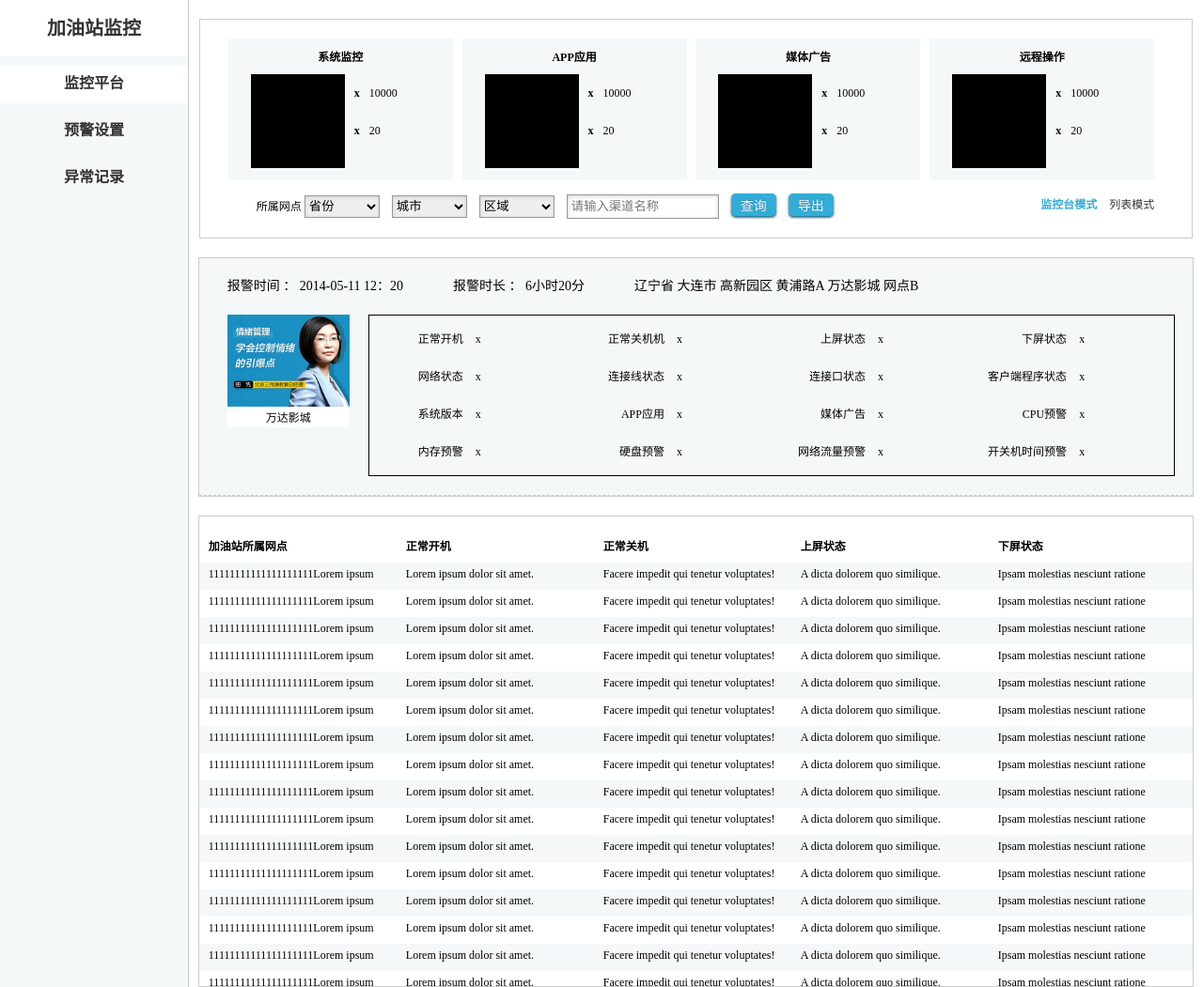
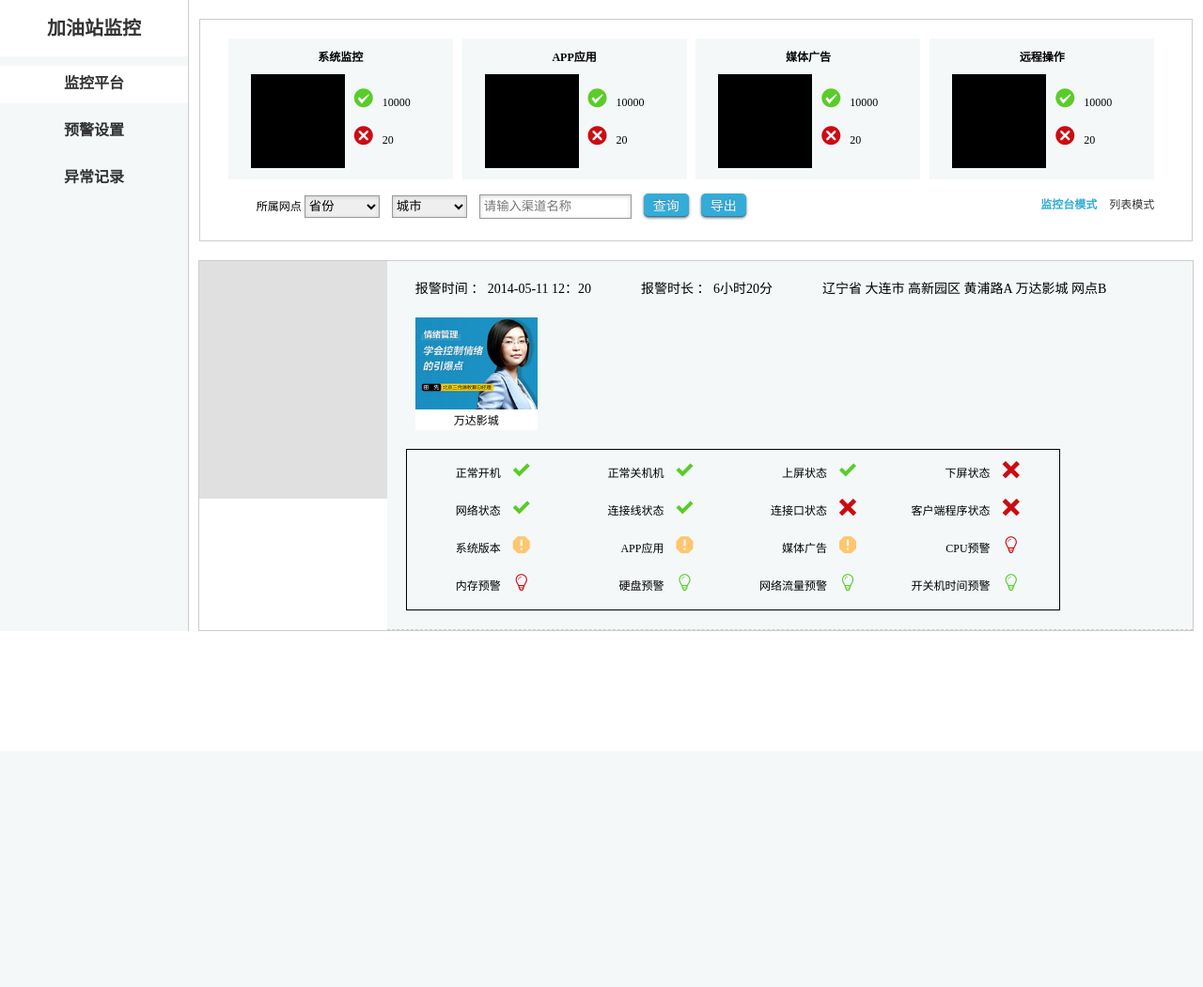
Before and after one commit to lilinchun1/gas_station_erp, a PHP site: page /qdAdmin/Tpl/monitoring/station_index.html in a window 1280 px wide. Shown: the whole page at 94% size. After the commit the page ends 672 px from the top, so only its background shows below. Run offline with PHP 8.4, Linux system fonts and the light colour scheme.

Commit message:
加油站监控图标

```diff
--- /dev/null
+++ b/Public/sass/_font.scss
@@ -0,0 +1,46 @@
+@font-face {
+	font-family: 'icomoon';
+	src:url('../../Public/fonts/icomoon.eot?-g7gpct');
+	src:url('../../Public/fonts/icomoon.eot?#iefix-g7gpct') format('embedded-opentype'),
+		url('../../Public/fonts/icomoon.woff?-g7gpct') format('woff'),
+		url('../../Public/fonts/icomoon.ttf?-g7gpct') format('truetype'),
+		url('../../Public/fonts/icomoon.svg?-g7gpct#icomoon') format('svg');
+	font-weight: normal;
+	font-style: normal;
+}
+
+[class^="icon-"], [class*=" icon-"] {
+	font-family: 'icomoon';
+	speak: none;
+	font-style: normal;
+	font-weight: normal;
+	font-variant: normal;
+	text-transform: none;
+	line-height: 1;
+
+	/* Better Font Rendering =========== */
+	-webkit-font-smoothing: antialiased;
+	-moz-osx-font-smoothing: grayscale;
+}
+
+.icon-image:before {
+	content: "\e600";
+}
+.icon-cancel-circle:before {
+	content: "\e601";
+}
+.icon-checkmark-circle:before {
+	content: "\e602";
+}
+.icon-spam:before {
+	content: "\e603";
+}
+.icon-close:before {
+	content: "\e604";
+}
+.icon-checkmark:before {
+	content: "\e605";
+}
+.icon-bulb:before {
+	content: "\e606";
+}
--- a/Public/sass/configuration.scss
+++ b/Public/sass/configuration.scss
@@ -1,5 +1,6 @@
 @charset "UTF-8";
 @import "reset";
+@import "font";
 
 $border-color:#ccc; //通用边框颜色
 $container-left-width:200px;  //container 左边栏宽度
@@ -637,6 +638,7 @@ $min-width-kuang:1200px;
 .station-con{
   margin: 0 auto;
   width: 98%;
+  background: #ffffff;
 
 }
 .station-control{
@@ -670,28 +672,50 @@ $min-width-kuang:1200px;
         width: 40%;
         height: 100px;
         overflow: hidden;
+        [class^="icon-"], [class*=" icon-"]{
+          font-size: 20px;
+        }
           dt{
             height: 40px;
-            line-height: 40px;
+            line-height: 60px;
               b,em{
                 padding-left: 10px;}
           }
       }
   }
 }
+.green-color{
+  color: #5acc27;
+}
+.red-color{
+  color: #cc0b12;
+}
+.yellow-color{
+  color: #ffc66d;
+}
 .station-state-list{
   padding: 0 0;
   margin: 20px auto 0 auto;
   width: 98%;
   border: 1px solid $border-color;
+  overflow: hidden;
 }
 .station-state-list-cx{
   margin-top: 15px;
   padding-left: 30px;
+  height: 30px;
   overflow: hidden;
 }
 .station-info{
   @extend %input-t;
+}
+#j-station-sh2{
+  display: none;}
+.station-state-tree1{
+  width: 200px;
+  min-height: 253px;
+  background: #e0e0e0;
+  float: left;
 }
 .station-state-list-con{
 
@@ -737,6 +761,9 @@ $min-width-kuang:1200px;
   float: left;
   width: 81%;
   border: 1px solid #000;
+  [class^="icon-"], [class*=" icon-"]{
+    font-size: 18px;
+  }
     dt{
       margin-bottom: 10px;
       width: 25%;
--- a/Tpl/monitoring/station_index.html
+++ b/Tpl/monitoring/station_index.html
@@ -18,39 +18,39 @@
     </div>
     <div class="right">
         <div class="right-con">
-            <div class="station-con">
+            <div class="station-con" id="j-tataion-tool">
                 <div class="station-control">
                     <ul class="station-control-list">
                         <li>
                             <h4>系统监控</h4>
                             <span><img src="" alt=""/></span>
                             <dl class="station-zhuangtai">
-                                <dt><b>x</b><em>10000</em></dt>
-                                <dt><b>x</b><em>20</em></dt>
+                                <dt><b class="icon-checkmark-circle green-color"></b><em>10000</em></dt>
+                                <dt><b class="icon-cancel-circle red-color"></b><em>20</em></dt>
                             </dl>
                         </li>
                         <li>
                             <h4>APP应用</h4>
                             <span><img src="" alt=""/></span>
                             <dl class="station-zhuangtai">
-                                <dt><b>x</b><em>10000</em></dt>
-                                <dt><b>x</b><em>20</em></dt>
+                                <dt><b class="icon-checkmark-circle green-color"></b><em>10000</em></dt>
+                                <dt><b class="icon-cancel-circle red-color"></b><em>20</em></dt>
                             </dl>
                         </li>
                         <li>
                             <h4>媒体广告</h4>
                             <span><img src="" alt=""/></span>
                             <dl class="station-zhuangtai">
-                                <dt><b>x</b><em>10000</em></dt>
-                                <dt><b>x</b><em>20</em></dt>
+                                <dt><b class="icon-checkmark-circle green-color"></b><em>10000</em></dt>
+                                <dt><b class="icon-cancel-circle red-color"></b><em>20</em></dt>
                             </dl>
                         </li>
                         <li>
                             <h4>远程操作</h4>
                             <span><img src="" alt=""/></span>
                             <dl class="station-zhuangtai">
-                                <dt><b>x</b><em>10000</em></dt>
-                                <dt><b>x</b><em>20</em></dt>
+                                <dt><b class="icon-checkmark-circle green-color"></b><em>10000</em></dt>
+                                <dt><b class="icon-cancel-circle red-color"></b><em>20</em></dt>
                             </dl>
                         </li>
                     </ul>
@@ -66,21 +66,24 @@
                             <option class="industry" value="trade">2</option>
                             <option class="area" value="area">3</option>
                         </select>
-                        <select name="add_agent_type_sel" id="channel-class3" class="channel-select-min">
+                       <!-- <select name="add_agent_type_sel" id="channel-class3" class="channel-select-min">
                             <option selected value="">区域</option>
                             <option class="industry" value="trade">2</option>
                             <option class="area" value="area">3</option>
-                        </select>
+                        </select>-->
                         <input placeholder="请输入渠道名称" type="text" name="" id="channel-ss-channel" class="station-info"/>
                         <button type="button" class="role-control-btn">查询</button>
                         <button type="button" class="role-control-btn">导出</button>
                         <div class="mode-change">
-                            <a class="active" href="">监控台模式</a> <a href="">列表模式</a>
+                            <a href="" class="active">监控台模式</a> <a href="">列表模式</a>
                         </div>
                     </div>
                 </div>
             </div>
             <div class="station-state-list"  id="j-station-sh1">
+                <div class="station-state-tree1">
+
+                </div>
                 <ul class="station-state-list-con">
                     <li>
                         <div class="station-state-info">
@@ -95,67 +98,67 @@
                         <dl class="station-state-dl">
                             <dt>
                                 <em>正常开机</em>
-                                <span>x</span>
+                                <span class="icon-checkmark green-color"></span>
                             </dt>
                             <dt>
                                 <em>正常关机机</em>
-                                <span>x</span>
+                                <span class="icon-checkmark green-color"></span>
                             </dt>
                             <dt>
                                 <em>上屏状态</em>
-                                <span>x</span>
+                                <span class="icon-checkmark green-color"></span>
                             </dt>
                             <dt>
                                 <em>下屏状态</em>
-                                <span>x</span>
+                                <span class="icon-close red-color"></span>
                             </dt>
                             <dt>
                                 <em>网络状态</em>
-                                <span>x</span>
+                                <span class="icon-checkmark green-color"></span>
                             </dt>
                             <dt>
                                 <em>连接线状态</em>
-                                <span>x</span>
+                                <span class="icon-checkmark green-color"></span>
                             </dt>
                             <dt>
                                 <em>连接口状态</em>
-                                <span>x</span>
+                                <span class="icon-close red-color"></span>
                             </dt>
                             <dt>
                                 <em>客户端程序状态</em>
-                                <span>x</span>
+                                <span class="icon-close red-color"></span>
                             </dt>
                             <dt>
                                 <em>系统版本</em>
-                                <span>x</span>
+                                <span class="icon-spam yellow-color"></span>
                             </dt>
                             <dt>
                                 <em>APP应用</em>
-                                <span>x</span>
+                                <span class="icon-spam yellow-color"></span>
                             </dt>
                             <dt>
                                 <em>媒体广告</em>
-                                <span>x</span>
+                                <span class="icon-spam yellow-color"></span>
                             </dt>
                             <dt>
                                 <em>CPU预警</em>
-                                <span>x</span>
+                                <span class="icon-bulb red-color"></span>
                             </dt>
                             <dt>
                                 <em>内存预警</em>
-                                <span>x</span>
+                                <span class="icon-bulb red-color"></span>
                             </dt>
                             <dt>
                                 <em>硬盘预警</em>
-                                <span>x</span>
+                                <span class="icon-bulb green-color"></span>
                             </dt>
                             <dt>
                                 <em>网络流量预警</em>
-                                <span>x</span>
+                                <span class="icon-bulb green-color"></span>
                             </dt>
                             <dt>
                                 <em>开关机时间预警</em>
-                                <span>x</span>
+                                <span class="icon-bulb green-color"></span>
                             </dt>
 
                         </dl>
@@ -518,6 +521,35 @@
 <script type="text/javascript" src="__PUBLIC__/js/jquery-1.6.1.js"></script>
 <script type="text/javascript" src="__PUBLIC__/js/jquery.SuperSlide.2.1.1.js"></script>
 <script type="text/javascript">jQuery(".alert-set-tab").slide({trigger:"click"});</script>
+<script>
+    $(function () {
+        $('.mode-change a:eq(0)').click(function () {
+            $('#j-station-sh1').show();
+            $('#j-station-sh2').hide();
+            $(this).addClass('active');
+            $('.mode-change a:eq(1)').removeClass();
+            return false;
+        });
+        $('.mode-change a:eq(1)').click(function () {
+            $('#j-station-sh1').hide();
+            $('#j-station-sh2').show();
+            $(this).addClass('active');
+            $('.mode-change a:eq(0)').removeClass();
+            return false;
+        })
+    })
 
+    window.onscroll = function () {
+        var scrollTop = document.documentElement.scrollTop || document.body.scrollTop;
+        var fixDiv = document.getElementById('j-tataion-tool');
+        if (scrollTop >= 300) {
+            fixDiv.style.position = 'fixed';
+            fixDiv.style.top = '0px';
+            fixDiv.style.left = '20px';
+        } else if (scrollTop <= 299) {
+            fixDiv.style.position = 'static';
+        }
+    }
+</script>
 </body>
 </html>
```
Also changed, not shown: Public/css/jquery.bigautocomplete.css (added, +31 -0 lines), Public/css/configuration.css, Public/fonts/icomoon.ttf (added), Public/fonts/icomoon.woff (added), Public/image/th.png (added), Public/stylesheets/configuration.css (added), 4 other files.
